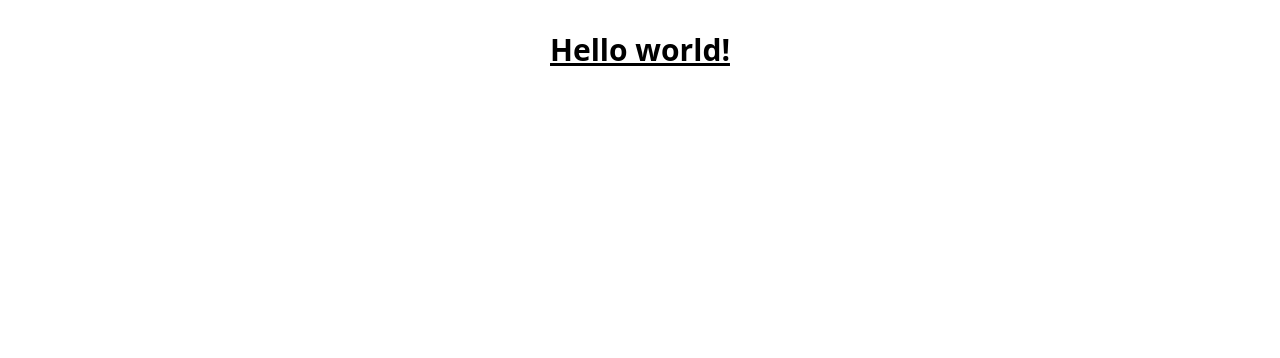
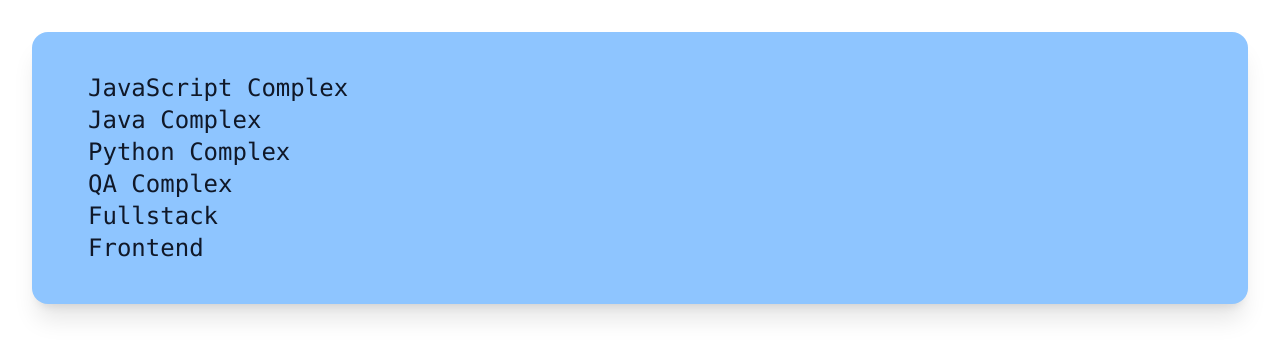
Before and after one commit to Valentina-K/octen-react, a React (Vite) app: page / in a window 1280 px wide. Shown: the top 358 px of the page. Built offline with nearby package versions, Linux system fonts and the light colour scheme.

Commit message:
hw1 is done

```diff
--- a/src/App.tsx
+++ b/src/App.tsx
@@ -1,15 +1,16 @@
 import './App.css'
+import {coursesTitleArray} from "./data/arrays.ts";
 
 function App() {
 
 
-  return (
-      <>
-          <h1 className="text-3xl font-bold underline">
-              Hello world!
-          </h1>
-      </>
-  )
+    return (
+        <>
+            <ul className="bg-blue-300 border-zinc-700 p-10 rounded-2xl shadow-xl">
+                {coursesTitleArray.map((coursesTitle, index) => <li key={index} className="font-mono text-2xl text-gray-900 text-left mx-4">{coursesTitle}</li>)}
+            </ul>
+        </>
+    )
 }
 
 export default App
```
